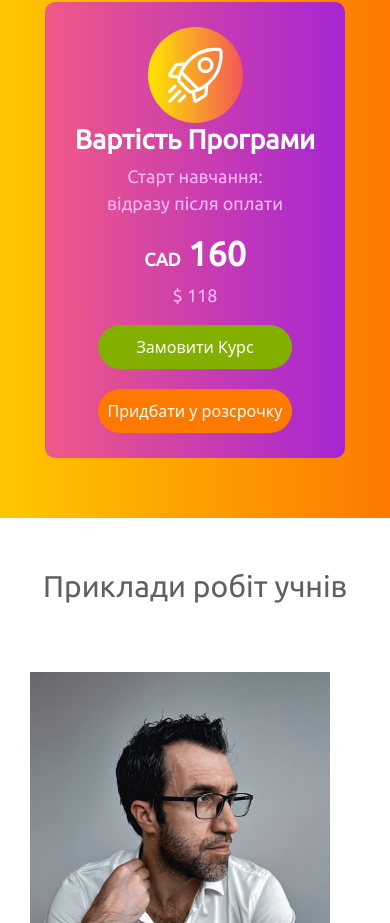
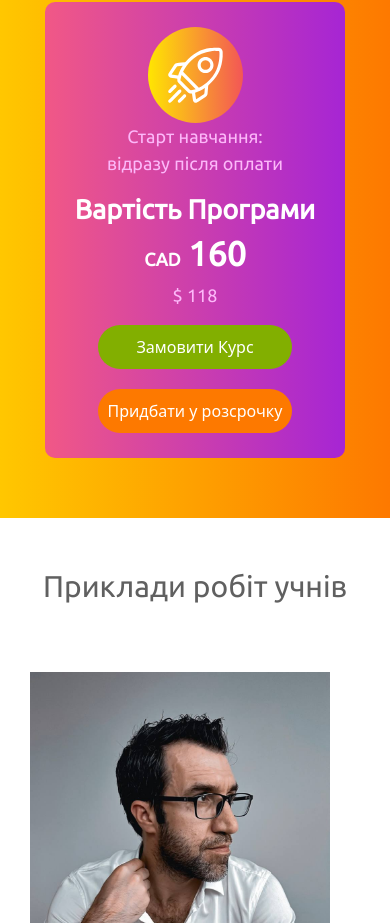
Before and after one commit to HannaNesterova/olena_ray_landing, a React (Create React App) app: page / in a window 390 px wide. Shown: the part 5019-5942 px from the top of the page. Built offline with nearby package versions, Linux system fonts and the light colour scheme.

Commit message:
Column-reverse for price

```diff
--- a/src/components/PayBlock/PayBlock.module.css
+++ b/src/components/PayBlock/PayBlock.module.css
@@ -103,6 +103,10 @@ background: none;
         padding: 25px 0px;
         text-align: center;
     }
+    .text_style{
+        display: flex;
+        flex-direction: column-reverse;
+    }
 }
 @media all and (max-width: 650px){
     .container{
```
